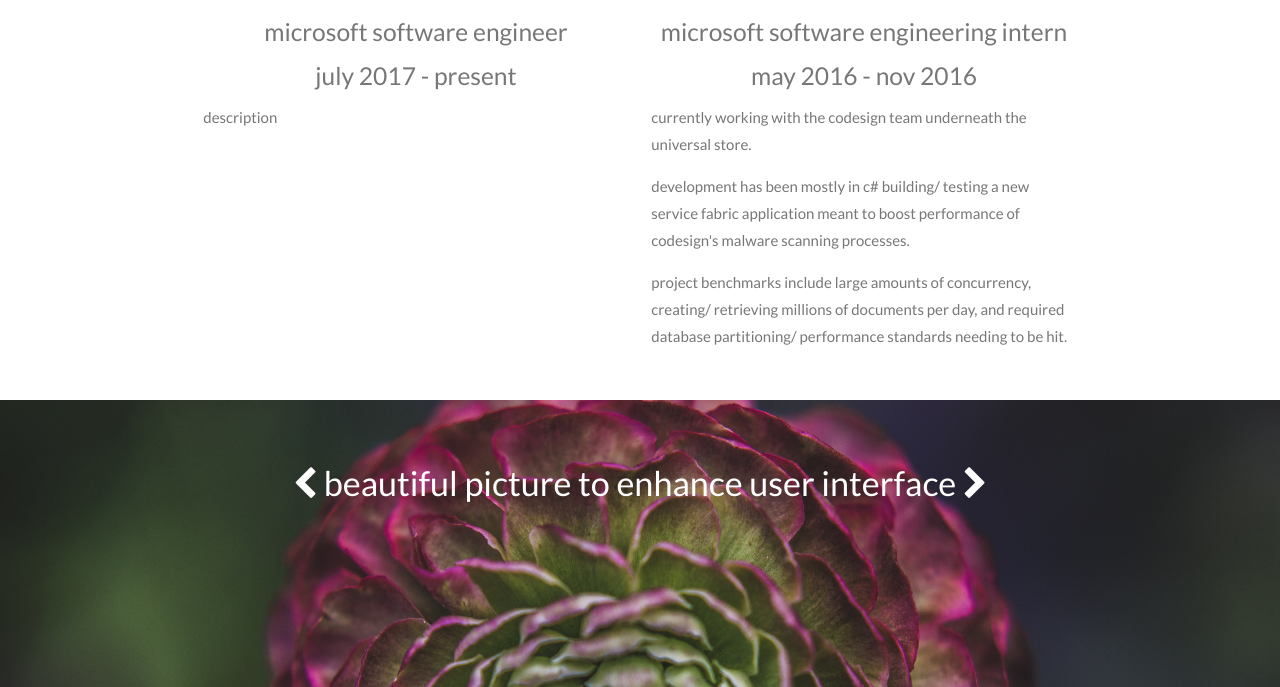
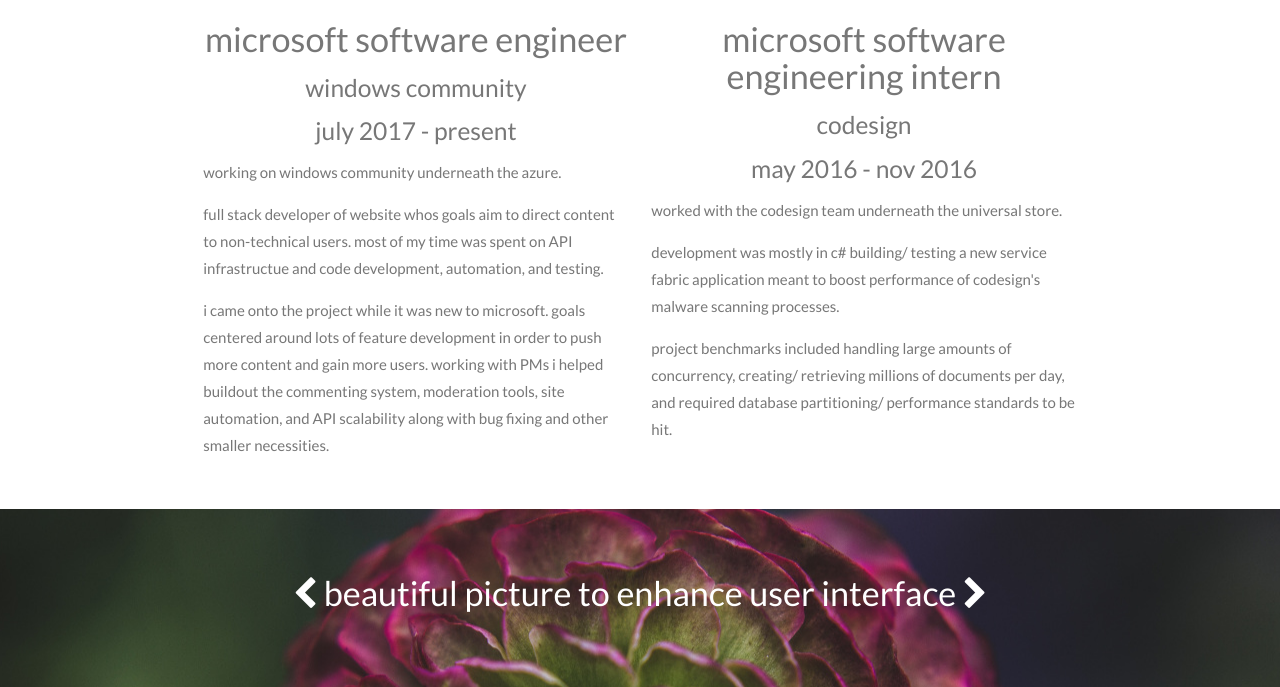
Before and after one commit to lukegeiken4/its-me, a plain HTML site: page index.html in a window 1280 px wide. Shown: the part 713-1400 px from the top of the page. Drawn offline with nearby package versions, Linux system fonts and the light colour scheme; some packages are replaced by stand-ins of ours.

Commit message:
updated content

```diff
--- a/index.html
+++ b/index.html
@@ -45,22 +45,33 @@
           <div class="col s12 m6">
             <div class="icon-block">
               <h2 class="center purple-color"><i class="fa fa-windows" aria-hidden="true"></i></h2>
-              <h5 class="center">microsoft software engineer</h5>
+              <h4 class="center">microsoft software engineer</h5>
+              <h5 class="center">windows community</h5>
               <h5 class="center">july 2017 - present</h5>
               <div>
-                <p class="light">description</p>
+                <p class="light">working on <a href="https://community.windows.com" target="_blank"></a>windows community</a> underneath the azure.</p>
+                <p class="light">
+                  full stack developer of website whos goals aim to direct content to non-technical users.
+                  most of my time was spent on API infrastructue and code development, automation, and testing.
+                </p>
+                <p class="light">
+                  i came onto the project while it was new to microsoft.
+                  goals centered around lots of feature development in order to push more content and gain more users.
+                  working with PMs i helped buildout the commenting system, moderation tools, site automation, and API scalability along with bug fixing and other smaller necessities.
+                </p>
               </div>
             </div>
           </div>
           <div class="col s12 m6">
             <div class="icon-block">
               <h2 class="center purple-color"><i class="fa fa-windows" aria-hidden="true"></i></h2>
-              <h5 class="center">microsoft software engineering intern</h5>
+              <h4 class="center">microsoft software engineering intern</h5>
+              <h5 class="center">codesign</h5>
               <h5 class="center">may 2016 - nov 2016</h5>
               <div>
-                <p class="light">currently working with the codesign team underneath the universal store. </p>
-                <p class="light">development has been  mostly  in  c#  building/ testing a new service fabric application meant to boost performance of codesign&#39;s malware scanning processes. </p>
-                <p class="light">project benchmarks include large amounts of concurrency, creating/ retrieving millions of documents per day, and required database partitioning/ performance standards needing to be hit.</p>
+                <p class="light">worked with the codesign team underneath the universal store.</p>
+                <p class="light">development was mostly in c# building/ testing a new service fabric application meant to boost performance of codesign&#39;s malware scanning processes. </p>
+                <p class="light">project benchmarks included handling large amounts of concurrency, creating/ retrieving millions of documents per day, and required database partitioning/ performance standards to be hit.</p>
               </div>
             </div>
           </div>
@@ -141,8 +152,6 @@
                 <br />
                 <a href="https://www.instagram.com/p/BE1zMU4s0Iz" target="_blank">pic 1</a> /
                 <a href="https://www.instagram.com/p/BFNtokQs0OP" target="_blank">pic 2</a>
-              </p>
-              <br />
               <br />
               <p class="light">want to check out my resume, check out the link above or <a href="Resume.pdf" target="_blank">click here</a></p>
             </div>
```
